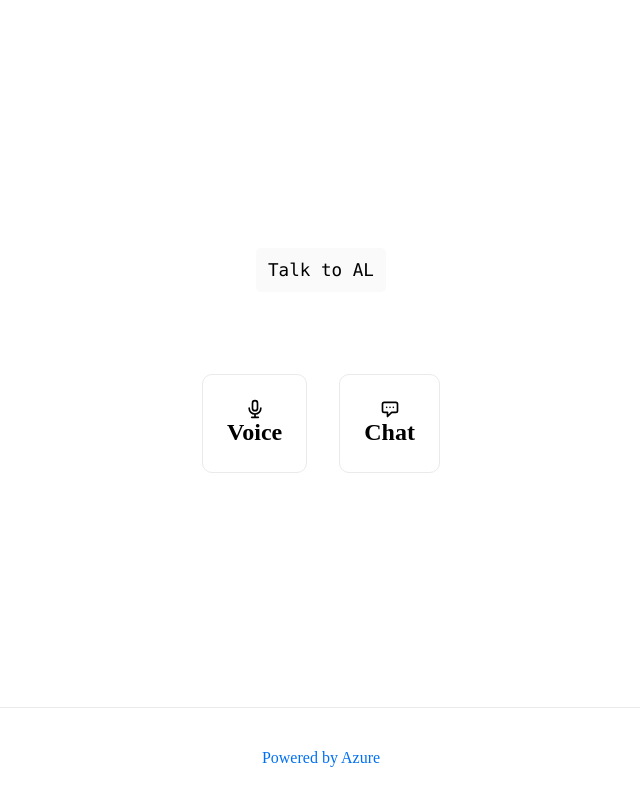
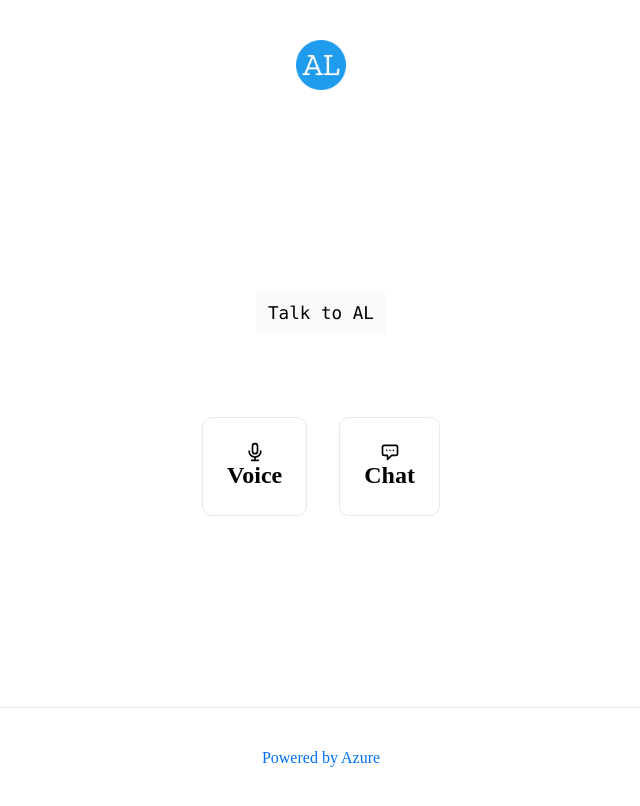
Before and after one commit to collinmutembei/AL, a Next.js app in the folder web/: page / in a window 1280 px wide. Shown: the top 806 px of the page, without its empty margins (319-959 px from the left). Built offline with nearby package versions, Linux system fonts and the light colour scheme; a small style sheet from the web is missing.

Commit message:
Add logo on navbar

```diff
--- a/web/components/layouts/Header.tsx
+++ b/web/components/layouts/Header.tsx
@@ -9,11 +9,7 @@ const Header = ({ title }) => {
         name="viewport"
         content="width=device-width,initial-scale=1,minimum-scale=1,maximum-scale=1,user-scalable=no"
       />
-      <title>
-        {title
-          ? process.env.NEXT_PUBLIC_APP_NAME + " - " + title
-          : process.env.NEXT_PUBLIC_APP_NAME}
-      </title>
+      <title>{title ? "AL" + " - " + title : "AL"}</title>
       <link rel="manifest" href="/manifest.json" />
       <link
         href="/icons/favicon-16x16.png"
--- /dev/null
+++ b/web/components/layouts/Nav.tsx
@@ -0,0 +1,12 @@
+import Image from "next/image";
+import styles from "@/styles/Nav.module.css";
+
+const Nav = () => {
+  return (
+    <nav className={styles.navbar}>
+      <Image width="50%" height="50%" src={"/logo.png"} alt="logo" />
+    </nav>
+  );
+};
+
+export default Nav;
--- a/web/pages/index.js
+++ b/web/pages/index.js
@@ -1,14 +1,20 @@
-import Head from "next/head";
+import Router from "next/router";
+import NProgress from "nprogress";
 import styles from "@/styles/Home.module.css";
+import Header from "@/components/layouts/Header";
+import Nav from "@/components/layouts/Nav";
+
+NProgress.configure({ showSpinner: false });
+Router.onRouteChangeStart = () => NProgress.start();
+Router.onRouteChangeComplete = () => NProgress.done();
+Router.onRouteChangeError = () => NProgress.done();
 
 export default function Home() {
   return (
+    <>
+      <Header title="make every penny worthy" />
       <div className={styles.container}>
-      <Head>
-        <title>AL makes every penny worthy</title>
-        <link rel="icon" href="/favicon.ico" />
-      </Head>
-
+        <Nav className={styles.navbar} />
         <main className={styles.main}>
           <p className={styles.description}>
             <code className={styles.code}>Talk to AL</code>
@@ -61,5 +67,6 @@ export default function Home() {
           </a>
         </footer>
       </div>
+    </>
   );
 }
--- a/web/styles/Home.module.css
+++ b/web/styles/Home.module.css
@@ -87,7 +87,7 @@
 .card:hover,
 .card:focus,
 .card:active {
-  border-color: #0070f3;
+  border-color: #1f9ded;
 }
 
 .card h3 {
@@ -111,7 +111,7 @@
 .card:hover svg,
 .card:focus svg,
 .card:active svg {
-  fill: #0070f3;
+  fill: #1f9ded;
 }
 
 .logo {
--- /dev/null
+++ b/web/styles/Nav.module.css
@@ -0,0 +1,3 @@
+.navbar {
+  margin-top: 2rem;
+}
```
Lines whose indentation alone changed are shown as unchanged.
